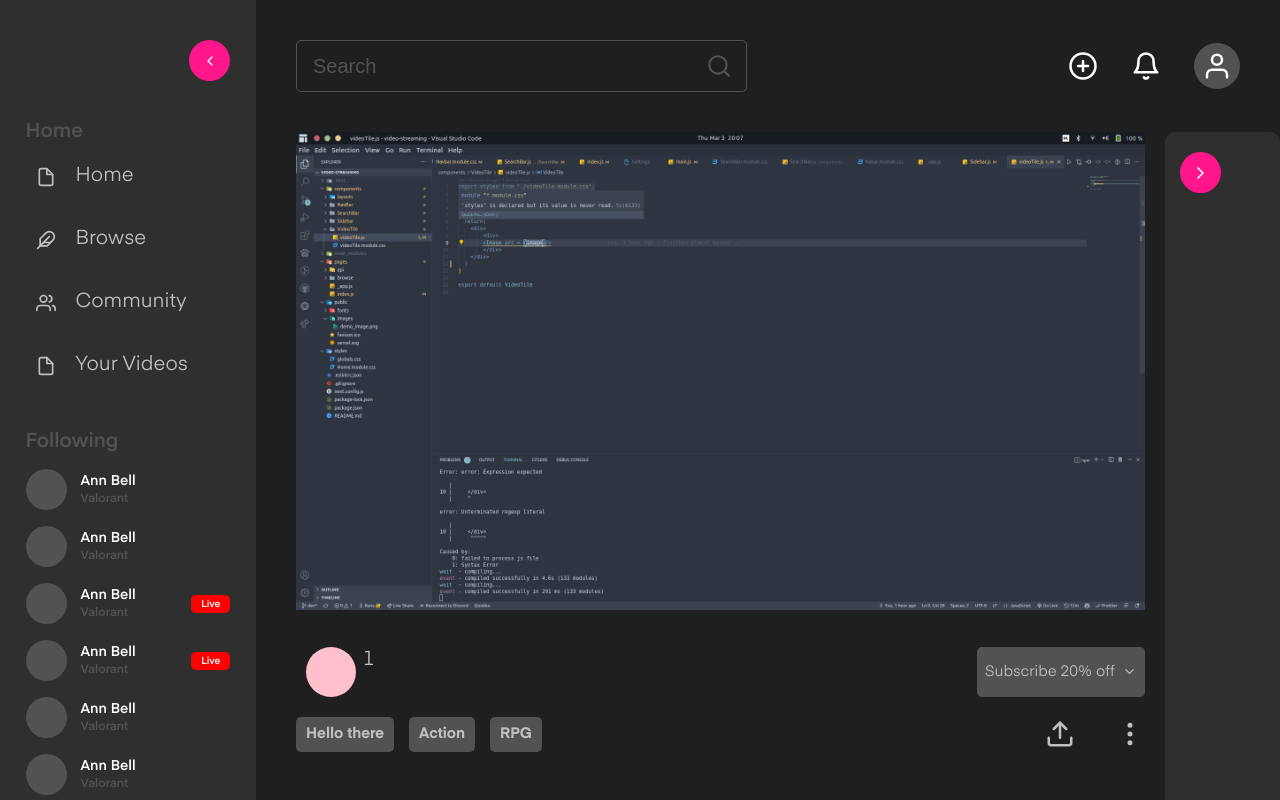
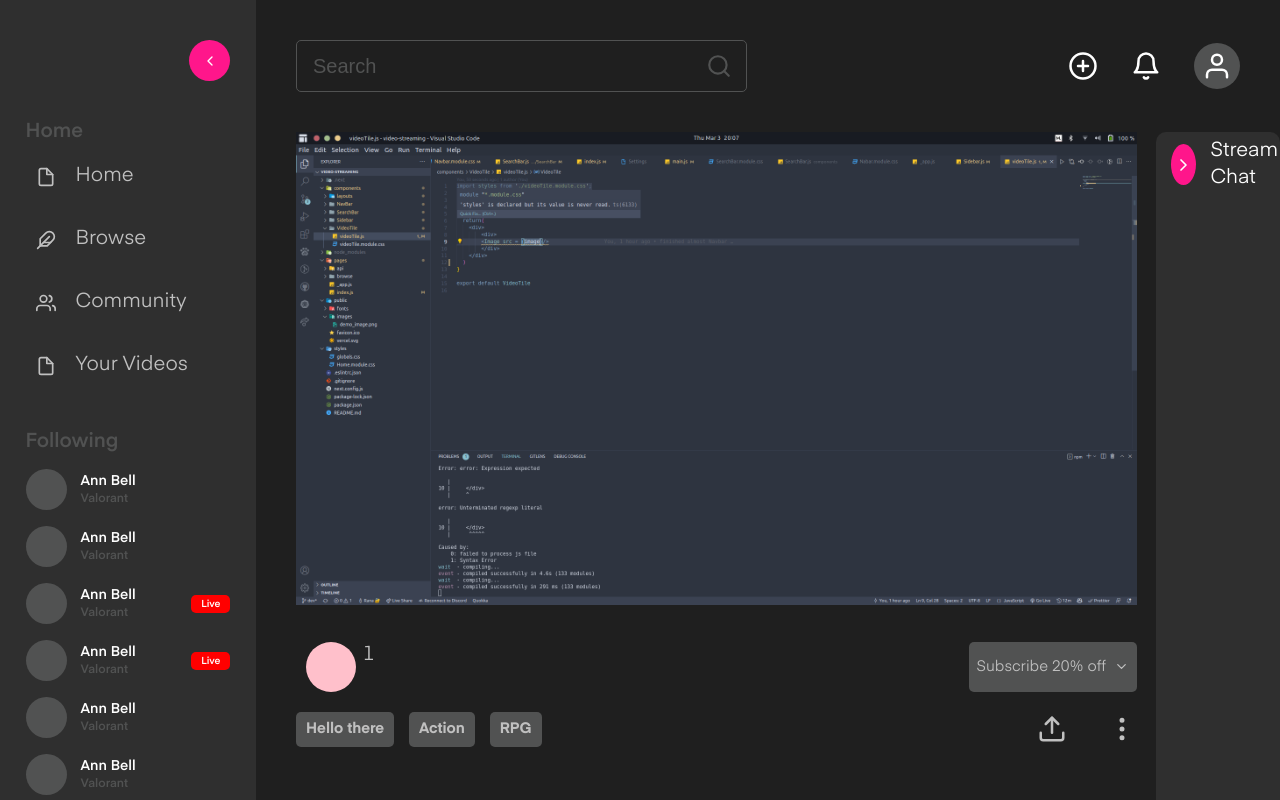
Before and after one commit to Code-Decoders/video-streaming, a Next.js app: page /live/1 in a window 1280 px wide. Shown: the top 800 px of the page. Built offline with nearby package versions, Linux system fonts and the light colour scheme.

Commit message:
Chat bar done

```diff
--- a/components/VideoPlayer/VideoPlayer.module.css
+++ b/components/VideoPlayer/VideoPlayer.module.css
@@ -13,20 +13,19 @@
   border-radius: 10px;
   display: flex;
   flex-direction: column;
+  transition: 0.5s width ease-in-out;
 }
 
 .chat-bar-button {
   height: 41px;
   color: white;
-  margin-top: 20px;
-  margin-left: 15px;
   cursor: pointer;
   width: 41px;
   display: flex;
   align-items: center;
   justify-content: center;
   border-radius: 50%;
-  background: var(--tool);
+  background-color: var(--tool);
 }
 
 
--- a/components/VideoPlayer/chatBar.js
+++ b/components/VideoPlayer/chatBar.js
@@ -8,11 +8,21 @@ const SideBar = () => {
 
   return(
     <div className = {styles['chat-bar-base']} style = {isOpen ? { width: "80%"}: {width: "10%"}}>
-          <div onClick = {() => {setIsOpen(!isOpen)}} className = {styles['chat-bar-button']}>
+    <div style = {{ display: "flex",
+        paddingLeft: "15px",
+        justifyContent: "start",
+        alignItems: "center",
+        gap: "13%",
+        height: "65px",
+}}>
+        <div onClick = {() => {setIsOpen(!isOpen)}} className = {styles['chat-bar-button']}>
             {isOpen ? <FiChevronRight style = {{ height: "20px", width: "25px"}}/>
               : <FiChevronLeft style = {{ height: "20px", width: "25px"}}/>}
-          </div>
-
+    </div>
+      { isOpen ? <div style = {{animationDelay: "0.4s",justifySelf: "center", color: "white", fontSize: "20px"}}>
+          Stream Chat
+      </div> : <></>}
+    </div>
     </div>
   )
 }
```
